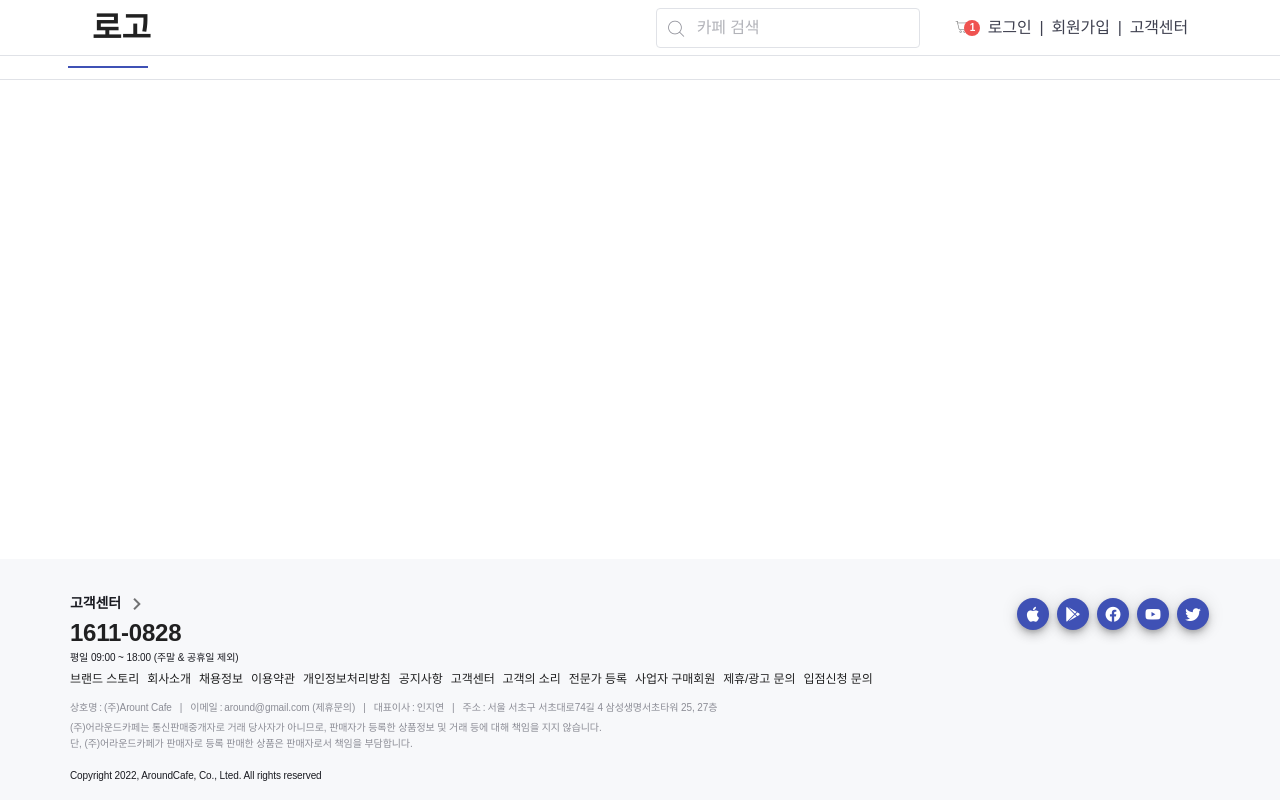
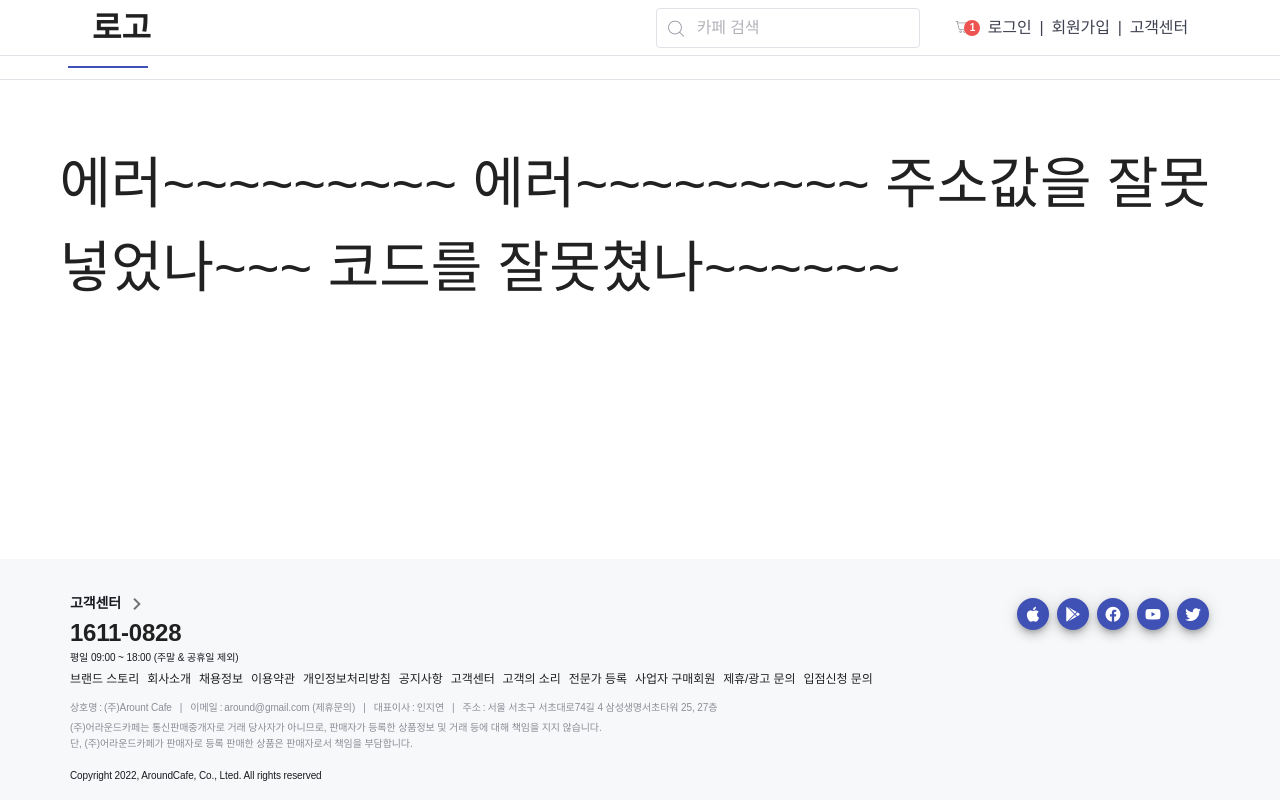
Before and after one commit to sknyuki/AroundCafe, a Vue app in the folder cafefront/around_cafe/: page /404 in a window 1280 px wide. Built offline with nearby package versions, Linux system fonts and the light colour scheme.

Commit message:
✅ ♻️ 라우터 리다이렉트, 코드스플리팅, 에러페이지 추가

```diff
--- a/cafefront/around_cafe/src/router/index.js
+++ b/cafefront/around_cafe/src/router/index.js
@@ -1,107 +1,130 @@
 import Vue from "vue"
 import VueRouter from "vue-router"
-import MainPage from "../views/MainPage.vue"
-
-// Account 계정
-import AccountSignUpPage from "../views/Account/AccountSignUpPage.vue"
-import AccountLoginPage from "../views/Account/AccountLoginPage.vue"
-import AccountPasswordPage from "../views/Account/AccountPasswordPage.vue"
 
 // Policy 약관페이지
 import PolicyPage from "../views/Policy/PolicyPage.vue"
 
+// NotFoundPage 에러페이지
+import NotFoundPage from "@/views/NotFoundPage.vue"
+
+// Main 메인페이지
+// import MainPage from "../views/MainPage.vue"
+
+// Account 계정
+// import AccountSignUpPage from "../views/Account/AccountSignUpPage.vue"
+// import AccountLoginPage from "../views/Account/AccountLoginPage.vue"
+// import AccountPasswordPage from "../views/Account/AccountPasswordPage.vue"
+
 // User 회원페이지
-import UserOrderListPage from "../views/User/UserOrderListPage.vue"
-import UserPasswordPage from "../views/User/UserPasswordPage.vue"
+// import UserOrderListPage from "../views/User/UserOrderListPage.vue"
+// import UserPasswordPage from "../views/User/UserPasswordPage.vue"
 
 // Admin 관리자페이지
-import AdminMemberListPage from "../views/Admin/AdminMemberListPage.vue"
+// import AdminMemberListPage from "../views/Admin/AdminMemberListPage.vue"
 
 // Cafe 카페페이지
-import CafeRegisterPage from "../views/Cafe/CafeRegisterPage.vue"
-import CafeReviewListPage from "../views/Cafe/CafeReviewListPage.vue"
-import CafePasswordPage from "../views/Cafe/CafePasswordPage.vue"
-import CafeUserModifyPage from "../views/Cafe/CafeUserModifyPage.vue"
+// import CafeRegisterPage from "../views/Cafe/CafeRegisterPage.vue"
+// import CafeReviewListPage from "../views/Cafe/CafeReviewListPage.vue"
+// import CafePasswordPage from "../views/Cafe/CafePasswordPage.vue"
+// import CafeUserModifyPage from "../views/Cafe/CafeUserModifyPage.vue"
 
 //CafeMyPage
-import CafeModifyView from "../views/CafeMyPageViews/CafeModifyView.vue"
+// import CafeModifyView from "../views/CafeMyPageViews/CafeModifyView.vue"
 import CafeMenuRegister from "../views/CafeMyPageViews/CafeMenuRegister.vue"
 import TestTest from "../views/CafeMyPageViews/TestTest.vue"
 import CafeImgManage from "../views/CafeMyPageViews/CafeImgManage.vue"
+
+
 Vue.use(VueRouter)
 
 const routes = [
+
+  // Main 메인페이지
+  {
+    path: "/",
+    redirect: "/main",
+    component: () => import("@/views/MainPage.vue"),
+  },
   {
     path: "/main",
     name: "MainPage",
-    component: MainPage,
+    component: () => import("@/views/MainPage.vue"),
   },
+
+  // Account 계정페이지
   {
     path: "/sign",
     name: "AccountSignUpPage",
-    component: AccountSignUpPage,
+    component: () => import("@/views/Account/AccountSignUpPage.vue"),
   },
   {
     path: "/login",
     name: "AccountLoginPage",
-    component: AccountLoginPage,
+    component: () => import("@/views/Account/AccountLoginPage.vue"),
   },
   {
     path: "/password",
     name: "AccountPasswordPage",
-    component: AccountPasswordPage,
+    component: () => import("@/views/Account/AccountPasswordPage.vue"),
   },
+
+  // Admin 관리자페이지
+  {
+    path: "/admin/member",
+    name: "AdminMemberListPage",
+    component: () => import("@/views/Admin/AdminMemberListPage.vue"),
+  },
+
+  // Cafe 카페페이지
+  {
+    path: "/cafe/register",
+    name: "CafeRegisterPage",
+    component: () => import("@/views/Cafe/CafeRegisterPage.vue"),
+  },
+  {
+    path: "/cafe/review",
+    name: "CafeReviewListPage",
+    component: () => import("@/views/Cafe/CafeReviewListPage.vue"),
+  },
+  {
+    path: "/cafe/modify",
+    name: "CafeUserModifyPage",
+    component: () => import("@/views/Cafe/CafeUserModifyPage"),
+  },
+  {
+    path: "/cafe/pw",
+    name: "CafePasswordPage",
+    component: () => import("@/views/Cafe/CafePasswordPage"),
+  },
+
+
+  //Policy 이용약관페이지
   {
     path: "/policy",
     name: "PolicyPage",
     component: PolicyPage,
   },
+
+
+  // User 회원 페이지
   {
-    path: "/userorder",
+    path: "/user/order",
     name: "UserOrderListPage",
-    component: UserOrderListPage,
+    component: () => import("@/views/User/UserOrderListPage"),
   },
   {
-    path: "/CafeModifyView",
-    name: "CafeModifyView",
-    component: CafeModifyView,
+    path: "/user/pw",
+    name: "UserPasswordPage",
+    component: () => import("@/views/User/UserPasswordPage"),
   },
+
+
   {
     path: "/cafeMenuRegister",
     name: "CafeMenuRegister",
     component: CafeMenuRegister,
   },
-  {
-    path: "/admin",
-    name: "AdminMemberListPage",
-    component: AdminMemberListPage,
-  },
 
-  {
-    path: "/caferegister",
-    name: "CafeRegisterPage",
-    component: CafeRegisterPage,
-  },
-  {
-    path: "/cafereview",
-    name: "CafeReviewListPage",
-    component: CafeReviewListPage,
-  },
-  {
-    path: "/cafepw",
-    name: "CafePasswordPage",
-    component: CafePasswordPage,
-  },
-  {
-    path: "/cafemodify",
-    name: "CafeUserModifyPage",
-    component: CafeUserModifyPage,
-  },
-  {
-    path: "/userpassword",
-    name: "UserPasswordPage",
-    component: UserPasswordPage,
-  },
   {
     path: "/test",
     name: "TestTest",
@@ -118,6 +141,16 @@ const routes = [
       default: true
     }
   },
+
+  // 에러처리 페이지
+  {
+    path: '*',
+    redirect: "/404"
+  },
+  {
+    path: '/404',
+    component: NotFoundPage,
+  },
 ]
 const router = new VueRouter({
   mode: "history",
--- /dev/null
+++ b/cafefront/around_cafe/src/views/NotFoundPage.vue
@@ -0,0 +1,18 @@
+<template>
+  <div class="not-found">
+    에러~~~~~~~~~ 에러~~~~~~~~~
+    주소값을 잘못 넣었나~~~ 코드를 잘못쳤나~~~~~~
+  </div>
+</template>
+
+<script>
+export default {
+  name: 'NotFoundPage',
+};
+</script>
+
+<style lang="scss" scoped>
+.not-found {
+  font-size: 56px;
+}
+</style>
```
